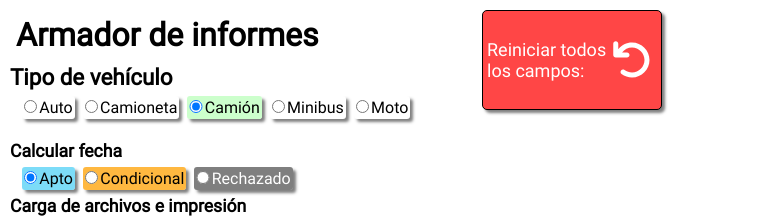
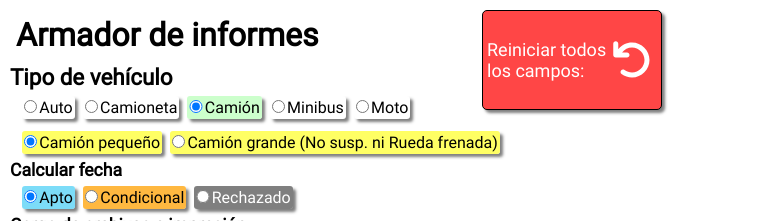
Before and after one commit to Juaniessi/buba-app, a React (Create React App) app: page / in a window 1280 px wide. Both pictures are taken after a click on the label "Camión". Shown: the top 221 px of the page, without its empty margins (0-763 px from the left). Built offline with nearby package versions, Linux system fonts and the light colour scheme.

Commit message:
addesd truck size selector and some categories

```diff
--- a/src/components/dataArrays/carDataBase.js
+++ b/src/components/dataArrays/carDataBase.js
@@ -157,6 +157,10 @@ const autoArray = {
 				value: 'rodam',
 				label: 'Rodamientos',
 			},
+			{
+				value: 'hojasDeElastico',
+				label: 'Hojas de elástico',
+			},
 		],
 		freno: [
 			{
@@ -182,6 +186,10 @@ const autoArray = {
 			{
 				value: 'circHidr',
 				label: 'Circuito hidráulico',
+			},
+			{
+				value: 'circNeu',
+				label: 'Circuito neumático',
 			},
 		],
 		emisiones: [
@@ -243,7 +251,7 @@ const autoArray = {
 			},
 			{
 				value: 'opticas',
-				label: 'Ópticas',
+				label: 'Ópticas y faros',
 			},
 			{
 				value: 'altura',
@@ -605,6 +613,14 @@ const autoArray = {
 					label:
 						'Extremo de dirección derecho con holgura. Reemplazar y alinear.',
 				},
+				{
+					value: 'fuelleExtDirDer',
+					label: 'Fuele de extremo de dirección derecho en mal estado.',
+				},
+				{
+					value: 'fuelleExtDirIzq',
+					label: 'Fuele de extremo de dirección izquierdo en mal estado.',
+				},
 			],
 			direccionMecanica: [
 				{
@@ -624,6 +640,14 @@ const autoArray = {
 					value: 'barraDirDer',
 					label:
 						'Barra de dirección con holgura rueda derecha. Reemplazar y alinear.',
+				},
+				{
+					value: 'fuelleCajaDirIzq',
+					label: 'Fuelle caja de dirección izquierdo en mal estado.',
+				},
+				{
+					value: 'fuelleCajaDirDer',
+					label: 'Fuelle caja de dirección derecho en mal estado.',
 				},
 			],
 			direccionAsistida: [
@@ -686,14 +710,6 @@ const autoArray = {
 				},
 			],
 			fuelles: [
-				{
-					value: 'fuelleCajaDirIzq',
-					label: 'Fuelle caja de dirección izquierdo en mal estado.',
-				},
-				{
-					value: 'fuelleCajaDirDer',
-					label: 'Fuelle caja de dirección derecho en mal estado.',
-				},
 				{
 					value: 'fuelleMazDelIzq',
 					label: 'Fuelle de maza delantera izquierda en mal estado.',
@@ -1019,6 +1035,34 @@ const autoArray = {
 					label: 'Flexible trasero derecho con defectos.',
 				},
 			],
+			circNeu: [
+				{
+					value: 'cirNeuDelFre',
+					label:
+						'Circuito neumático delantero de sistema de frenado con defectos.',
+				},
+				{
+					value: 'cirNeuTraFre',
+					label:
+						'Circuito neumático trasero de sistema de frenado con defectos.',
+				},
+				{
+					value: 'flexDelIzQ',
+					label: 'Flexible delantero izquierdo con defectos.',
+				},
+				{
+					value: 'flexDelDer',
+					label: 'Flexible delantero derecho con defectos.',
+				},
+				{
+					value: 'flexTraIzQ',
+					label: 'Flexible trasero izquierdo con defectos.',
+				},
+				{
+					value: 'flexTraDer',
+					label: 'Flexible trasero derecho con defectos.',
+				},
+			],
 		},
 		emisiones: {
 			gases: [
@@ -1320,6 +1364,22 @@ const autoArray = {
 					value: 'optDelDerOpa',
 					label: 'Óptica delantera derecha opaca.',
 				},
+				{
+					value: 'optLatDer',
+					label: 'Óptica laterla derecha en mal estado.',
+				},
+				{
+					value: 'optLatIzq',
+					label: 'Óptica laterla izquierda en mal estado.',
+				},
+				{
+					value: 'farLatDer',
+					label: 'Fáro de posición lateral derecho en mal estado (vehículo pesado).',
+				},
+				{
+					value: 'farLatizq',
+					label: 'Fáro de posición lateral izquierdo en mal estado (vehículo pesado).',
+				},
 			],
 			altura: [
 				{
@@ -1419,6 +1479,14 @@ const autoArray = {
 					value: 'homoDer',
 					label: 'Homocinética delantera Derecha con holgura.',
 				},
+				{
+					value: 'protCardDel',
+					label: 'Protección para caida de cardan delantero.',
+				},
+				{
+					value: 'protCardTra',
+					label: 'Protección para caida de cardan trasero.',
+				},
 			],
 		},
 	},
--- a/src/components/dataArrays/radioBtnDB.js
+++ b/src/components/dataArrays/radioBtnDB.js
@@ -44,11 +44,21 @@ const radioGeneratorArray = {
 	engineType: [
 		{
 			value: '4T',
-			label: '4 Tiempos',
+			label: 'Motor 4 tiempos',
 		},
 		{
 			value: '2T',
-			label: '2 Tiempos',
+			label: 'Motor 2 tiempos',
+		},
+	],
+	truckSize: [
+		{
+			value: 'smallTruck',
+			label: 'Camión pequeño',
+		},
+		{
+			value: 'bigTruck',
+			label: 'Camión grande (No susp. ni Rueda frenada)',
 		},
 	],
 	dateCalc: [
@@ -65,6 +75,7 @@ const radioGeneratorArray = {
 			label: 'Rechazado',
 		},
 	],
+
 };
 
 export {radioGeneratorArray};
--- a/src/components/main/Main.jsx
+++ b/src/components/main/Main.jsx
@@ -94,6 +94,14 @@ function Main() {
 		value: '4T',
 		label: '4 Tiempos',
 	});
+	/**
+	 * created to manage truck sizes.
+	 * to use porpperly, add truckSize.value to evaluation functions.
+	 */
+	const [truckSize, setTruckSize] = useState({
+		value: 'smallTruck',
+		label: 'Camión pequeño',
+	});
 
 	const [imgUpload, setImgUpload] = useState(null);
 
@@ -135,7 +143,7 @@ function Main() {
 				<label
 					id="reset-btn"
 					className="wrap-label reset-btn"
-					htmlFor="rest-btn"
+					htmlFor="reset-btn"
 					onClick={resetBtn}>
 					Reiniciar todos los campos:
 					<img className="reset-img" src={resetBtnImg} alt="reset" />
@@ -171,8 +179,26 @@ function Main() {
 											name="engineType"
 											id={item.value}
 											value={item.value}
-											checked={engineType.value === item.value} //determina que visualmente se vea checked
+											checked={engineType.value === item.value}
 											onChange={() => setEngineType(item)}
+										/>
+										{item.label}
+									</label>
+							  ))
+							: ''}
+					</div>
+					<div className="engine-type">
+						{tipo === 'Camion'
+							? radioGeneratorArray.truckSize.map((item, i) => (
+									<label className="btn-inside" htmlFor={item.value} key={i}>
+										<input
+											type="radio"
+											className="rad-c"
+											name="truckSize"
+											id={item.value}
+											value={item.value}
+											checked={truckSize.value === item.value}
+											onChange={() => setTruckSize(item)}
 										/>
 										{item.label}
 									</label>
@@ -226,6 +252,7 @@ function Main() {
 					handleTxtRender={handleTxtRender}
 					reportArray={reportArray}
 					engineType={engineType}
+					truckSize={truckSize}
 					imgUpload={imgUpload}
 					onImageChange={onImageChange}
 					loadImgRef={loadImgRef}
--- a/src/components/main/Report.jsx
+++ b/src/components/main/Report.jsx
@@ -32,6 +32,7 @@ function Report(props) {
 		handleTxtRender,
 		reportArray,
 		engineType,
+		truckSize,
 		imgUpload,
 		onImageChange,
 		loadImgRef,
@@ -137,7 +138,7 @@ function Report(props) {
 	 * @param {*} paramSelector value extracted from majorOrEqArray via get() method from maps.
 	 * @returns the HTML tag, className and the filling to be inserted inside <p>.
 	 */
-	function majorOrEqual(txtProp, paramSelector) {
+	function majorOrEqual(txtProp, paramSelector, truckSize) {
 		let params = majorOrEqArray.get(paramSelector);
 		let severityEvaluation = '';
 		let severityLetter = '';
@@ -155,6 +156,11 @@ function Report(props) {
 			severityLetter = 'A';
 		}
 
+		if (truckSize === 'bigTruck') {
+			severityEvaluation = '';
+			severityLetter = 'A';
+		}
+
 		return <span className={`${severityEvaluation}`}>{severityLetter}</span>;
 	}
 
@@ -164,10 +170,11 @@ function Report(props) {
 	 * @returns the HTML tag, className and the filling to be inserted inside <p>.
 	 */
 
-	function minorAndMajorOrEqual(txtProp, paramSelector) {
+	function minorAndMajorOrEqual(txtProp, paramSelector, truckSize) {
 		let params = minorAndMajorOrEqArray.get(paramSelector);
 		let severityEvaluation = '';
 		let severityLetter = '';
+
 		if (txtProp <= params[0] || txtProp >= params[1]) {
 			severityEvaluation = 'severe';
 			severityLetter = 'G';
@@ -181,7 +188,10 @@ function Report(props) {
 			severityEvaluation = '';
 			severityLetter = 'A';
 		}
-
+		if (truckSize === 'bigTruck') {
+			severityEvaluation = '';
+			severityLetter = 'A';
+		}
 		return <span className={`${severityEvaluation}`}>{severityLetter}</span>;
 	}
 
@@ -465,7 +475,7 @@ function Report(props) {
 									<div key={i}>
 										<p className={item.class}>{item.ruta}</p>
 										<p className={item.classEval}>
-											{minorAndMajorOrEqual(item.ruta, 'susp')}
+											{minorAndMajorOrEqual(item.ruta, 'susp', truckSize.value)}
 										</p>
 									</div>
 								))}
@@ -522,7 +532,11 @@ function Report(props) {
 										<div key={i}>
 											<p className={item.class}>{item.ruta}</p>
 											<p className={item.classEval}>
-												{majorOrEqual(item.ruta, 'brakeResist')}
+												{majorOrEqual(
+													item.ruta,
+													'brakeResist',
+													truckSize.value
+												)}
 											</p>
 										</div>
 									))}
--- a/src/styles/style.css
+++ b/src/styles/style.css
@@ -227,7 +227,7 @@ td {
 }
 
 .engine-type {
-  color: white;
+  color: black;
   width: -webkit-max-content;
   width: -moz-max-content;
   width: max-content;
@@ -236,7 +236,7 @@ td {
 }
 
 .engine-type .btn-inside {
-  background-color: darkgray;
+  background-color: #ffff64;
 }
 
 .orange {
--- a/src/styles/style.scss
+++ b/src/styles/style.scss
@@ -179,12 +179,12 @@ td {
 }
 
 .engine-type {
-	color: white;
+	color: black;
 	width: max-content;
 	border-radius: 5px;
 	margin-top: 1rem;
 	.btn-inside {
-		background-color: darkgray;
+		background-color: rgb(255, 255, 100);
 	}
 }
 .orange {
```
Also changed, not shown: 1 other file (tests, documents, lock files or other folders).
